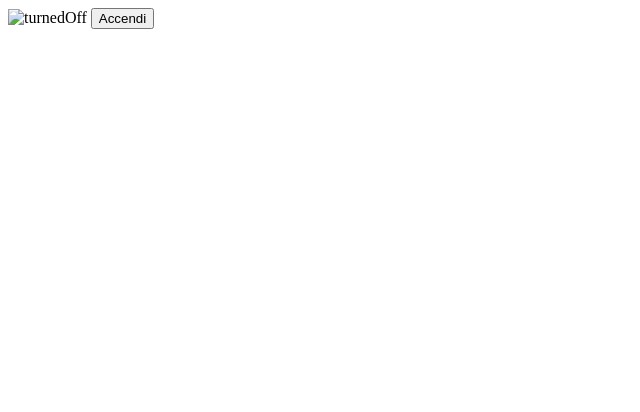
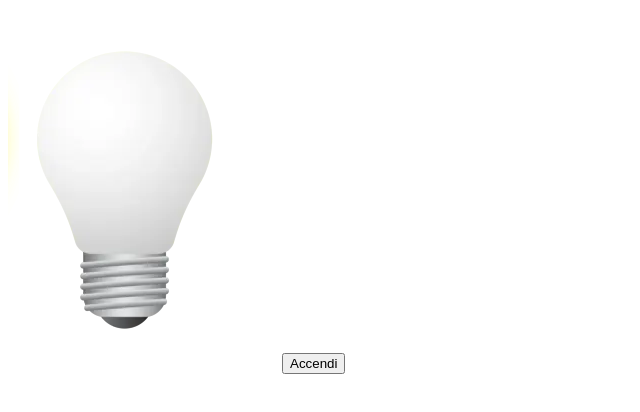
Before and after one commit to DavideCotigliani/js-dom-1, a plain HTML site: page bonus/index.html in a window 1280 px wide. Shown: the whole page, without its empty margins (0-640 px from the left). Drawn offline with Linux system fonts and the light colour scheme.

Commit message:
[UPD] bonus updated

```diff
--- a/bonus/index.html
+++ b/bonus/index.html
@@ -8,7 +8,7 @@
 </head>
 <body>
     <main>
-        <img id="lampadina" class="spenta" alt="turnedOff">
+        <img id="lampadina" src="white_lamp.png" class="spenta" alt="turnedOff">
         <button id="btn">Accendi</button>
     </main>
 
--- a/script.js
+++ b/script.js
@@ -1,6 +1,7 @@
 // definisco le variabili e vado a prendere gli elementi che mi interessano
 const lampadina = document.getElementById('lampadina')
 const button = document.querySelector('button')
+
 // funzione per chiamare l'evento di click
 button.addEventListener('click', function (){
         lampadina.src= 'yellow_lamp.png';
```
Also changed, not shown: index.html (+1 -0 lines).
